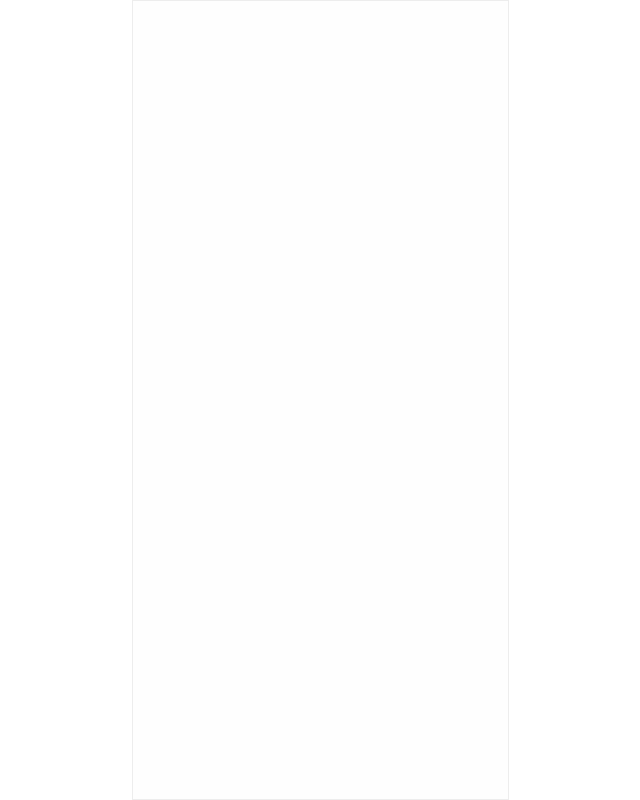
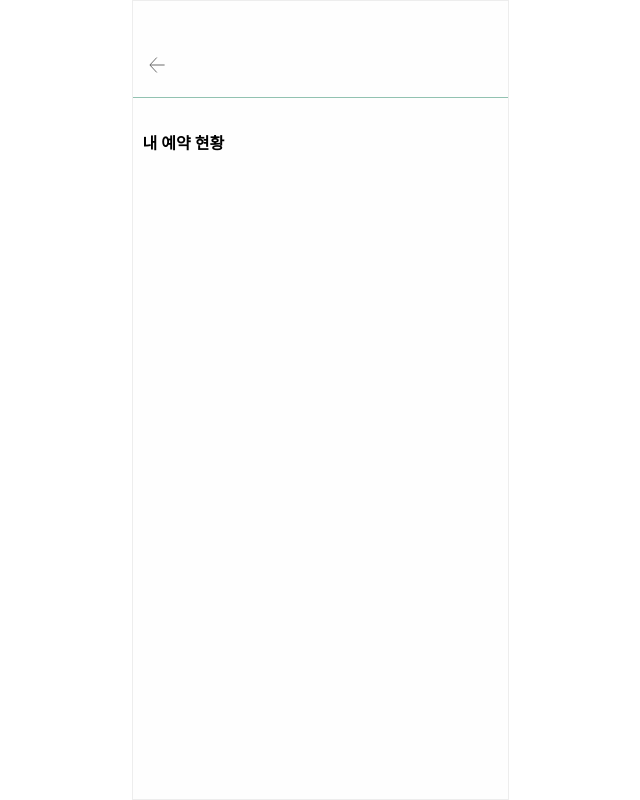
Before and after one commit to 24-W-UROP/Front, a React (Create React App) app: page /statusPage in a window 1280 px wide. Before the commit this address had no page. Shown: the whole page, without its empty margins (320-960 px from the left). Built offline with nearby package versions, Linux system fonts and the light colour scheme.

Commit message:
feat: 현재 전체 정리

```diff
--- a/src/App.js
+++ b/src/App.js
@@ -1,6 +1,7 @@
 import './App.css';
 import { BrowserRouter, Routes, Route } from 'react-router-dom';
-import MainPage from './pages/MainPage';
+import MainPage from './pages/mainPage/mainPage';
+import StatusPage from './pages/mainPage/statusPage';
 
 const App = () => {
   return (
@@ -8,6 +9,7 @@ const App = () => {
       <BrowserRouter>
         <Routes>
           <Route path="/" element={<MainPage />} />
+          <Route path="/statusPage" element={<StatusPage />} />
         </Routes>
       </BrowserRouter>
     </div>
--- /dev/null
+++ b/src/components/common/HeaderWithArrow.js
@@ -0,0 +1,33 @@
+import styled from 'styled-components';
+import { useNavigate } from 'react-router-dom';
+import VectorArrow from '../../assets/VectorArrow.svg';
+
+const HeaderWithArrow = () => {
+  const navigate = useNavigate();
+
+  const handleBack = () => {
+    navigate(-1); // 뒤로가기 네비게이트 이용
+  };
+  return (
+    <ButtonWrapper>
+      <ArrowButton src={VectorArrow} onClick={handleBack} />
+    </ButtonWrapper>
+  );
+};
+
+const ButtonWrapper = styled.div`
+  width: 100%;
+  height: 64px;
+  border-bottom: 1px solid #92c2b1;
+  display: flex;
+  align-items: center;
+`;
+
+const ArrowButton = styled.img`
+  width: 16px;
+  height: 16px;
+  cursor: pointer;
+  margin-left: 16px;
+`;
+
+export default HeaderWithArrow;
--- /dev/null
+++ b/src/components/common/modal/styles.js
@@ -0,0 +1,63 @@
+import styled from 'styled-components';
+
+export const ModalWrapper = styled.div`
+  display: flex;
+  align-items: center;
+  justify-content: center;
+  position: fixed;
+  top: 0;
+  left: 0;
+  width: 100%;
+  height: 100%;
+  background: rgba(0, 0, 0, 0.3);
+  z-index: 101;
+`;
+
+export const ModalContainer = styled.div`
+  display: flex;
+  align-items: center;
+  justify-content: center;
+  position: fixed;
+  top: 0;
+  left: 0;
+  width: 100%;
+  height: 100%;
+  background: rgba(0, 0, 0, 0.3);
+  z-index: 101;
+`;
+
+export const ModalContent = styled.div`
+  background: white;
+  border: 2px solid #92c2b1;
+  padding: 35px 35px;
+  border-radius: 10px;
+  max-width: 80%;
+  max-height: 80%;
+  overflow: auto;
+  position: relative;
+  z-index: 110;
+`;
+
+export const ModalCloseButton = styled.button`
+  position: absolute;
+  top: 8px;
+  right: 6px;
+  font-size: 15px;
+  font-weight: 600;
+  background: none;
+  border: none;
+  color: black;
+  border: none;
+  cursor: pointer;
+`;
+
+export const ModalFooter = styled.div`
+  margin-top: 20px;
+`;
+
+export const ButtonContainer = styled.div`
+  display: flex;
+  align-items: center;
+  justify-content: center;
+  gap: 20px;
+`;
--- a/src/pages/MainPage.js
+++ /dev/null
@@ -1,9 +0,0 @@
-import styled from 'styled-components';
-
-const MainPage = () => {
-  return <Container />;
-};
-
-const Container = styled.div``;
-
-export default MainPage;
--- /dev/null
+++ b/src/pages/mainPage/mainPage.js
@@ -0,0 +1,29 @@
+import React from 'react';
+import { useNavigate } from 'react-router-dom';
+import Logo from '../../assets/Logo.svg';
+import Button from '../../components/common/button/button';
+import { ButtonContainer } from './styles';
+
+const MainPage = () => {
+  const navigate = useNavigate();
+
+  const statusHandler = () => {
+    navigate('/statusPage');
+  };
+
+  const reservationHandler = () => {
+    navigate('/reservationPage');
+  };
+
+  return (
+    <ButtonContainer>
+      <img src={Logo} alt="로고 이미지" />
+      <div>
+        <Button size="big" name="예약 현황" onClick={statusHandler} />
+        <Button size="big" name="강의실 예약" onClick={reservationHandler} />
+      </div>
+    </ButtonContainer>
+  );
+};
+
+export default MainPage;
--- /dev/null
+++ b/src/pages/mainPage/statusPage.js
@@ -0,0 +1,14 @@
+import React from 'react';
+import Header from '../../components/common/HeaderWithArrow';
+import * as style from './styles';
+
+const StatusPage = () => {
+  return (
+    <style.TableContainer>
+      <Header />
+      <style.TableTitle>내 예약 현황</style.TableTitle>
+    </style.TableContainer>
+  );
+};
+
+export default StatusPage;
--- /dev/null
+++ b/src/pages/mainPage/styles.js
@@ -0,0 +1,32 @@
+import styled from 'styled-components';
+
+const ButtonContainer = styled.div`
+  height: 100vh;
+  display: flex;
+  flex-direction: column;
+  align-items: center;
+  margin-top: 52px;
+  > img {
+    width: 200px;
+    height: 300px;
+    margin-bottom: 88px;
+  }
+`;
+
+const TableContainer = styled.div`
+  height: 100vh;
+  display: flex;
+  flex-direction: column;
+  margin-top: 32px;
+`;
+
+const TableTitle = styled.div`
+  display: flex;
+  margin-left: 10px;
+  font-size: 16px;
+  font-weight: 600;
+  margin-top: 32px;
+  margin-bottom: 12px;
+`;
+
+export { ButtonContainer, TableContainer, TableTitle };
```
Also changed, not shown: src/components/common/modal/cancelModal.js (added, +32 -0 lines), src/components/common/modal/completeModal.js (added, +31 -0 lines), src/assets/Logo.svg (added), src/assets/VectorArrow.svg (added).
